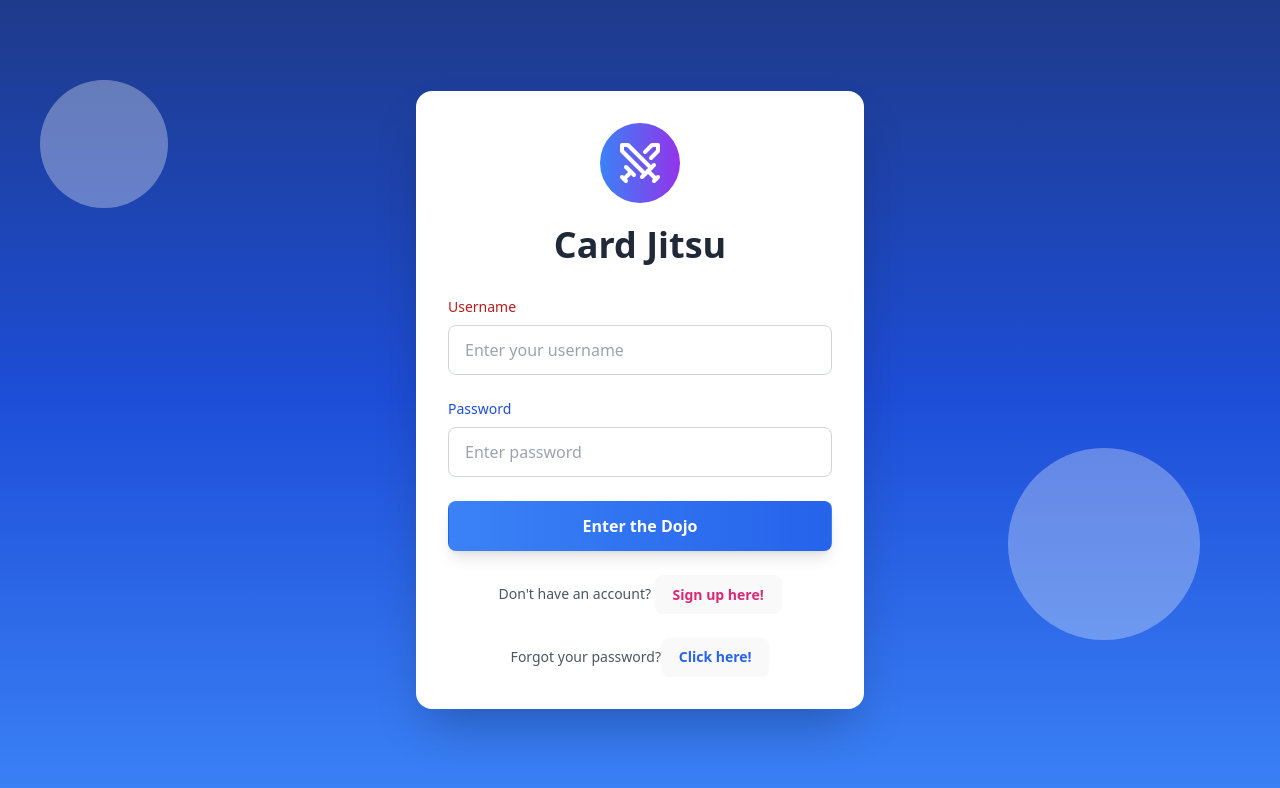
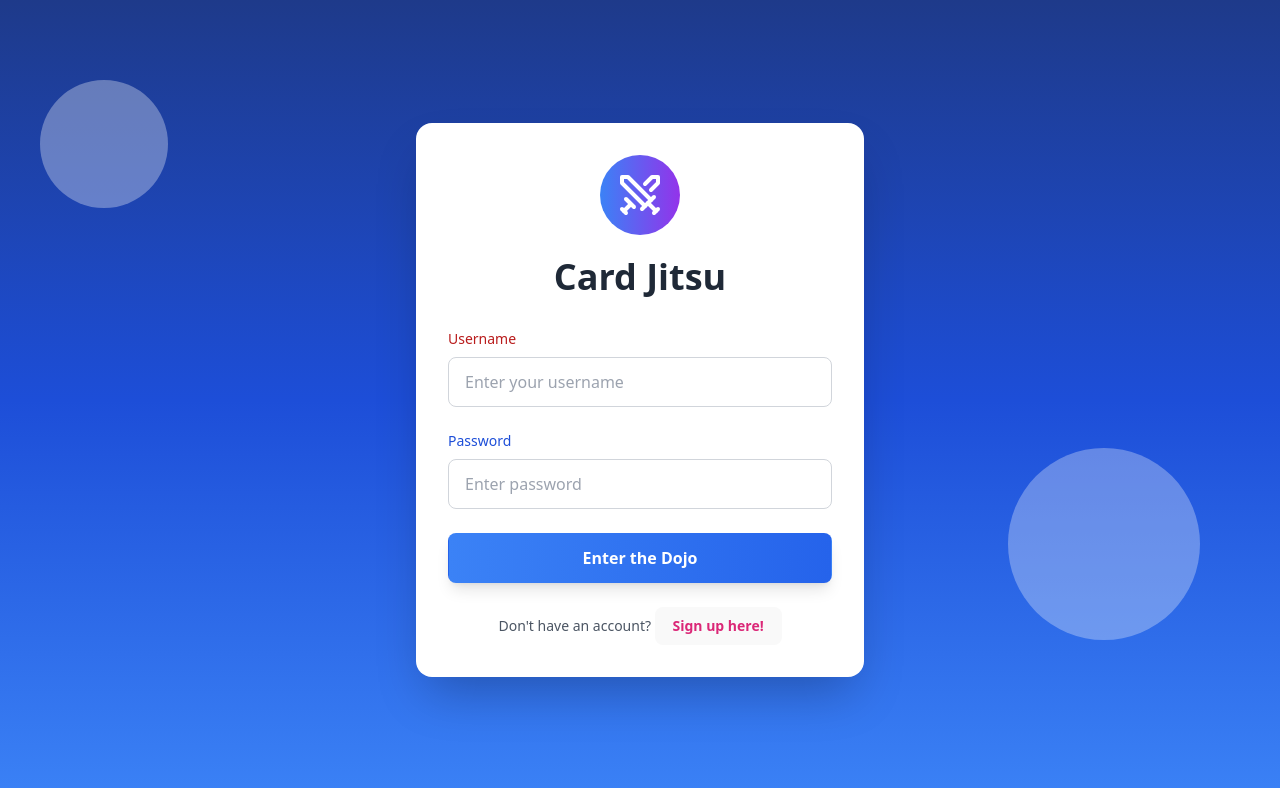
Before and after one commit to rileyAnde/dododojo, a React (Vite) app in the folder frontend/: page / in a window 1280 px wide. Shown: the top 788 px of the page. Built offline with nearby package versions, Linux system fonts and the light colour scheme.

Commit message:
removed forget password for now!

```diff
--- a/frontend/src/App.tsx
+++ b/frontend/src/App.tsx
@@ -98,35 +98,36 @@ const CardJitsuGame: React.FC = () => {
   };
 
   //did you forget your password? click this button to do a simple reset!
-const handleForgotPassword = () => {
-    if (!username.trim()) {
-      alert('Please enter your username to continue!');
-      return;
-    }
+  // save til sprint 3
+// const handleForgotPassword = () => {
+//     if (!username.trim()) {
+//       alert('Please enter your username to continue!');
+//       return;
+//     }
 
-    const existingUser = accounts.find(acc => acc.username === username.trim());
-    if (!existingUser) { //user doesn't exist
-      alert('No user found!');
-      return;
-    }
+//     const existingUser = accounts.find(acc => acc.username === username.trim());
+//     if (!existingUser) { //user doesn't exist
+//       alert('No user found!');
+//       return;
+//     }
 
-    const newPassword = prompt('Enter a new password:');
-    if (!newPassword) { //no password entered
-      alert('Password not reset!');
-      return;
-    }
+//     const newPassword = prompt('Enter a new password:');
+//     if (!newPassword) { //no password entered
+//       alert('Password not reset!');
+//       return;
+//     }
 
-    setAccounts( //password reset!
-      accounts.map(acc =>
-        acc.username === username.trim()
-          ? { ...acc, password: newPassword.trim() }
-          : acc
-      )
-    );
+//     setAccounts( //password reset!
+//       accounts.map(acc =>
+//         acc.username === username.trim()
+//           ? { ...acc, password: newPassword.trim() }
+//           : acc
+//       )
+//     );
 
-    alert('Password successfully reset! Head back to the login to play!');
-    setPassword('');
-  };
+//     alert('Password successfully reset! Head back to the login to play!');
+//     setPassword('');
+//   };
     const handleDeleteAccount = () => {
     if (!user) return;
 
@@ -221,7 +222,7 @@ const handleForgotPassword = () => {
 
             </p>
           </div>
-          <div className="mt-6 text-center">
+          {/* <div className="mt-6 text-center">
             <p className="text-sm text-gray-600">
             Forgot your password?{''}
               <button
@@ -230,7 +231,7 @@ const handleForgotPassword = () => {
                 Click here!
               </button>
                </p>
-            </div>
+            </div> */}
         </div>
       </div>
     );
```
